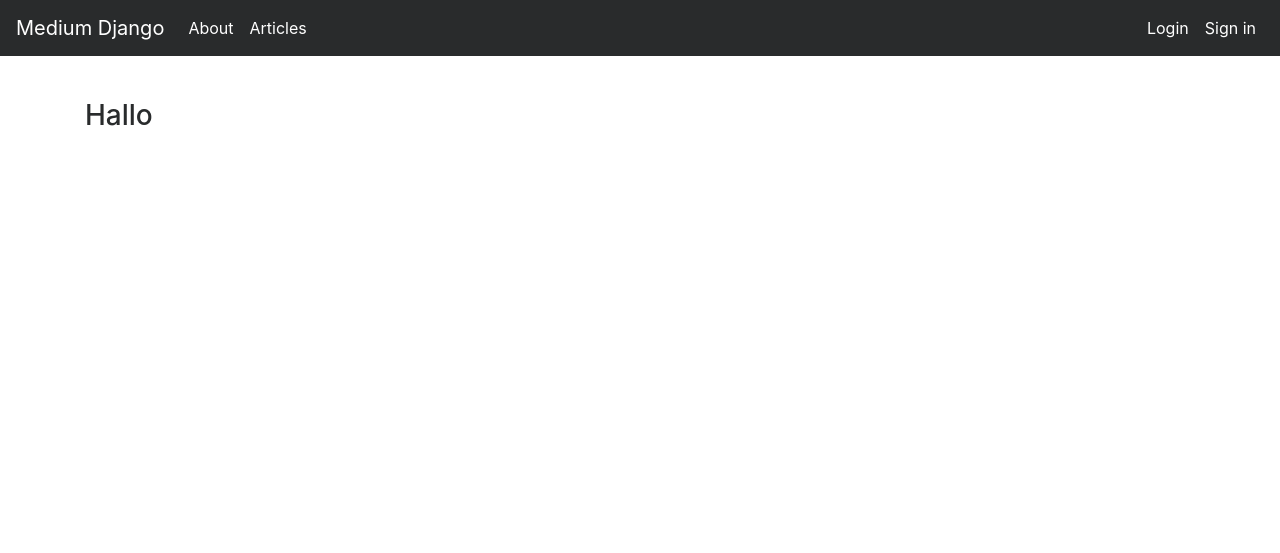
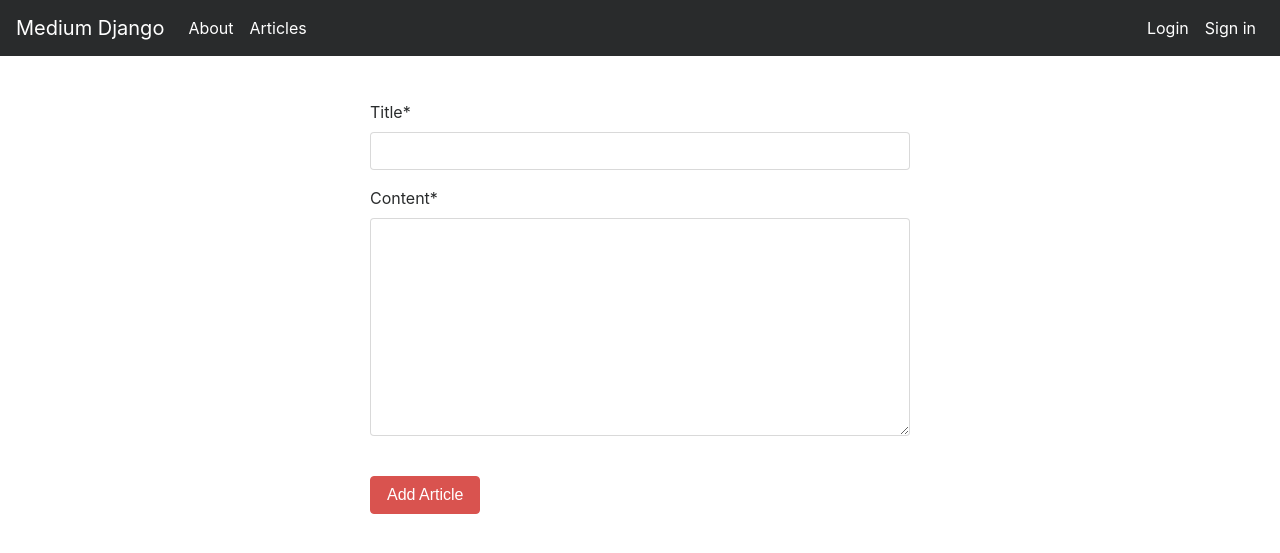
Before and after one commit to ysfoz/django_Portal, a Django app: page /articles/addarticle/ in a window 1280 px wide. Shown: the top 553 px of the page. Run offline with Django 3.2, Linux system fonts and the light colour scheme; some libraries are stand-ins or nearby versions.

Commit message:
created articleform

```diff
--- a/src/article/forms.py
+++ b/src/article/forms.py
@@ -1 +1,11 @@
 from django import forms
+from django.forms import fields
+
+from article.models import Article
+
+
+
+class ArticleForm(forms.ModelForm):
+    class Meta:
+        model = Article
+        fields = ['title','content']
--- a/src/article/views.py
+++ b/src/article/views.py
@@ -1,4 +1,5 @@
 from django.shortcuts import render
+from.forms import ArticleForm
 
 
 # Create your views here.
@@ -13,4 +14,8 @@ def dashboard(request):
    return render(request, 'dashboard.html')
 
 def addarticle(request):
-   return render(request, 'addarticle.html')
+   form = ArticleForm()
+   context = {
+      'form':form
+   }
+   return render(request, 'addarticle.html',context)
--- a/src/templates/addarticle.html
+++ b/src/templates/addarticle.html
@@ -8,5 +8,18 @@
 
 
 {% block body %}
-    <h3>Hallo</h3>
+{% load crispy_forms_tags %}
+<div class="row">
+    <div class="col-md-6 offset-md-3">
+
+        <form action="" method="POST">
+            {% csrf_token %}
+            {% load crispy_forms_tags %}
+            {{ form|crispy}}
+
+            <br>
+            <button type="submit" class="btn btn-danger">Add Article</button>
+        </form>
+    </div>
+  </div>
 {% endblock body %}
```
